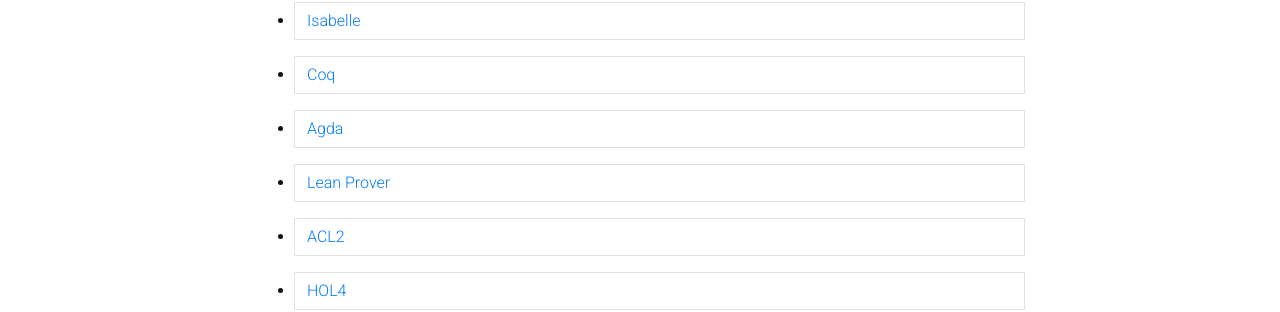
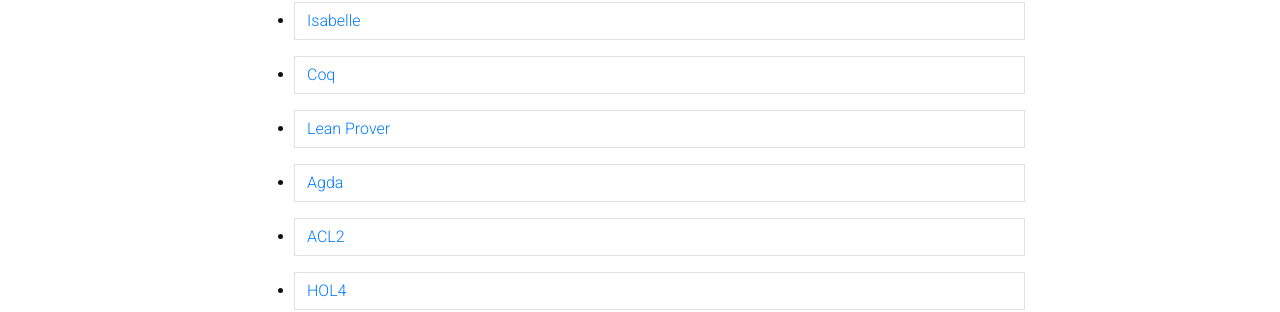
Before and after one commit to tpchina/tpchina.github.io, a Jekyll site: the page built from _pages/tutorials.md, in a window 1280 px wide and 900 px high. Shown: the part 230-542 px from the top of the window. Built offline with Jekyll 4.4.1, drawn with Linux system fonts in a browser that asks for light colours; nearby versions of some CDN libraries; a style sheet for code colours, icons or effects is not loaded.

Commit message:
Fix wrong url.

```diff
--- a/_data/tutorials.yml
+++ b/_data/tutorials.yml
@@ -6,10 +6,10 @@
     name: Coq
     link: https://coq.inria.fr/
   -
-    name: Agda
+    name: Lean Prover
     link: https://leanprover.github.io/
   -
-    name: Lean Prover
+    name: Agda
     link: https://wiki.portal.chalmers.se/agda/pmwiki.php
   -
     name: ACL2
```
